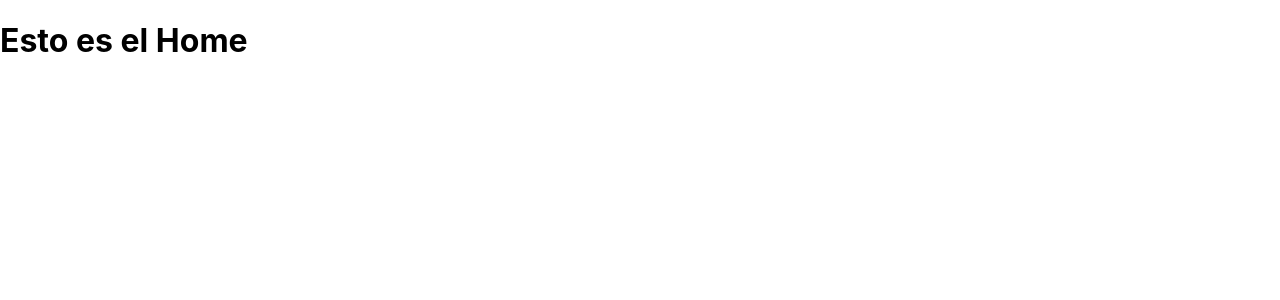
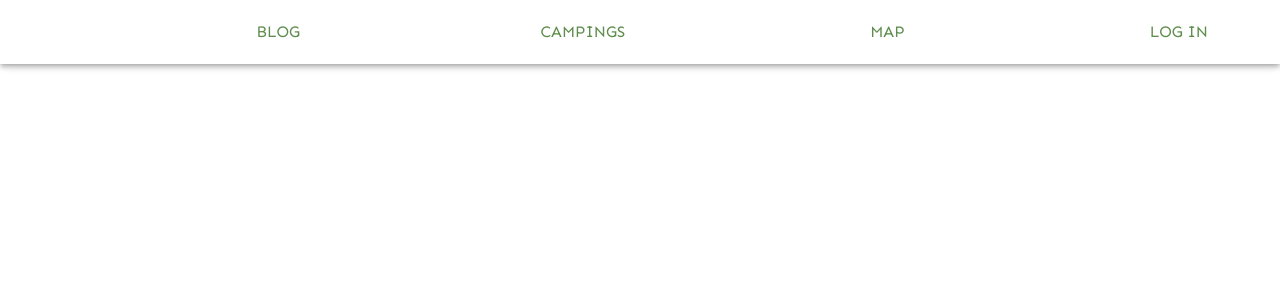
Before and after one commit to ACRUNO/Campy-frontend, a React (Create React App) app: page / in a window 1280 px wide. Shown: the top 300 px of the page. Built offline with nearby package versions, Linux system fonts and the light colour scheme.

Commit message:
NavBar and some Config

```diff
--- a/package.json
+++ b/package.json
@@ -3,6 +3,9 @@
   "version": "0.1.0",
   "private": true,
   "dependencies": {
+    "@emotion/react": "^11.10.5",
+    "@emotion/styled": "^11.10.5",
+    "@mui/material": "^5.10.17",
     "@testing-library/jest-dom": "^5.16.5",
     "@testing-library/react": "^13.4.0",
     "@testing-library/user-event": "^13.5.0",
--- a/public/index.html
+++ b/public/index.html
@@ -1,20 +1,21 @@
 <!DOCTYPE html>
 <html lang="en">
+
 <head>
   <meta charset="utf-8" />
   <link rel="icon" href="%PUBLIC_URL%/favicon.ico" />
   <meta name="viewport" content="width=device-width, initial-scale=1" />
   <meta name="theme-color" content="#000000" />
-    <meta
-      name="description"
-      content="Web site created using create-react-app"
-    />
+  <meta name="description" content="Web site created using create-react-app" />
   <link rel="apple-touch-icon" href="%PUBLIC_URL%/logo192.png" />
   <!--
       manifest.json provides metadata used when your web app is installed on a
       user's mobile device or desktop. See https://developers.google.com/web/fundamentals/web-app-manifest/
     -->
   <link rel="manifest" href="%PUBLIC_URL%/manifest.json" />
+  <link rel="preconnect" href="https://fonts.googleapis.com/%22%3E"/>
+  <link rel=" preconnect" href="https://fonts.gstatic.com/" crossorigin/>
+  <link href="https://fonts.googleapis.com/css2?family=Sen:wght@400;700;800&display=swap" rel="stylesheet"/>
   <!--
       Notice the use of %PUBLIC_URL% in the tags above.
       It will be replaced with the URL of the `public` folder during the build.
@@ -26,6 +27,7 @@
     -->
   <title>React App</title>
 </head>
+
 <body>
   <noscript>You need to enable JavaScript to run this app.</noscript>
   <div id="root"></div>
@@ -40,4 +42,5 @@
       To create a production bundle, use `npm run build` or `yarn build`.
     -->
 </body>
+
 </html>
--- a/src/App.tsx
+++ b/src/App.tsx
@@ -2,6 +2,7 @@ import './App.css';
 import React from 'react';
 import {Routes, Route} from 'react-router-dom';
 import Home from './components/Home/Home'
+
 
 function App() {
   return (
--- a/src/components/Home/Home.tsx
+++ b/src/components/Home/Home.tsx
@@ -1,7 +1,11 @@
+import { Container } from "@mui/material";
 import React from "react";
+import NavBar from "../NavBar/NavBar";
 
 export default function Home() {
     return (
-        <h1>Esto es el Home</h1>
+        <>
+            <NavBar />
+        </>
     )
 }
--- /dev/null
+++ b/src/components/NavBar/NavBar.module.css
@@ -0,0 +1,4 @@
+.login {
+    background-color: red;
+    flex: end;
+}
--- /dev/null
+++ b/src/components/NavBar/NavBar.tsx
@@ -0,0 +1,61 @@
+import { Toolbar, AppBar, Button, Typography, Box } from "@mui/material";
+import styles from './NavBar.module.css'
+import { Link } from "react-router-dom";
+
+
+
+const pages: string[] = ['Blog', 'Campings', 'Map'];
+
+
+export default function NavBar() {
+
+    return (
+        <>
+            <AppBar className={styles.appbar} component='nav' position="fixed">
+                <Toolbar>
+                    <Box
+                        component='span'
+                        sx={{
+                            flexGrow: 1,
+                            display: "flex",
+                            justifyContent: "space-evenly",
+                        }}
+                    >
+                        {
+                            pages.map(page => {
+                                return (
+                                    <Link to={`/${page}`}>
+                                        <Button
+                                            className={styles.btns}
+                                            variant='text'
+                                            color="secondary"
+                                        >
+                                            <Typography
+                                                component='div'
+                                            >{page}</Typography>
+                                        </Button>
+                                    </Link>
+                                )
+                            })
+                        }
+                    </Box>
+                    <Box
+                        component="span"
+                        sx = {{
+                            mr: 5
+                        }}
+                    >
+                        <Link to='/Login'>
+                            <Button
+                                className={styles.login}
+                                variant='text'
+                                color="secondary">
+                                <Typography component='div'>Log in</Typography>
+                            </Button>
+                        </Link>
+                    </Box>
+                </Toolbar>
+            </AppBar>
+        </>
+    )
+}
--- a/src/index.css
+++ b/src/index.css
@@ -1,8 +1,6 @@
 body {
   margin: 0;
-  font-family: -apple-system, BlinkMacSystemFont, 'Segoe UI', 'Roboto', 'Oxygen',
-    'Ubuntu', 'Cantarell', 'Fira Sans', 'Droid Sans', 'Helvetica Neue',
-    sans-serif;
+  font-family: 'Sen', sans-serif;
   -webkit-font-smoothing: antialiased;
   -moz-osx-font-smoothing: grayscale;
 }
--- a/src/index.tsx
+++ b/src/index.tsx
@@ -6,6 +6,8 @@ import reportWebVitals from './reportWebVitals';
 import { Provider } from 'react-redux';
 import { BrowserRouter } from 'react-router-dom';
 import store from './store/index';
+import { ThemeProvider } from '@mui/material/styles'
+import theme from './themeConfig'
 
 const root = ReactDOM.createRoot(
   document.getElementById('root') as HTMLElement
@@ -14,7 +16,9 @@ root.render(
   <React.StrictMode>
     <Provider store={store}>
       <BrowserRouter>
-        <App />
+        <ThemeProvider theme={theme}>
+          <App />
+        </ThemeProvider>
       </BrowserRouter>
     </Provider>
   </React.StrictMode>
--- /dev/null
+++ b/src/themeConfig.ts
@@ -0,0 +1,21 @@
+import  {createTheme} from '@mui/material/styles';
+
+const theme = createTheme({
+    palette: {
+        primary: {
+            main: '#ffffff',
+            dark: '#000000',
+            light: '#ffffff'
+        },
+        secondary: {
+            main: '#5f8d4e',
+            dark: '#285430',
+            light: '#A4BE7B'
+        }
+    },
+    typography: {
+        fontFamily: "'Sen', sans-serif"
+    }
+})
+
+export default theme;
--- a/tsconfig.json
+++ b/tsconfig.json
@@ -6,6 +6,9 @@
       "dom.iterable",
       "esnext"
     ],
+    "noImplicitAny": true,
+    "noImplicitThis": true,
+    "strictNullChecks": true,
     "allowJs": true,
     "skipLibCheck": true,
     "esModuleInterop": true,
```
Also changed, not shown: 2 other files (tests, documents, lock files or other folders). Lines whose indentation alone changed are shown as unchanged.
